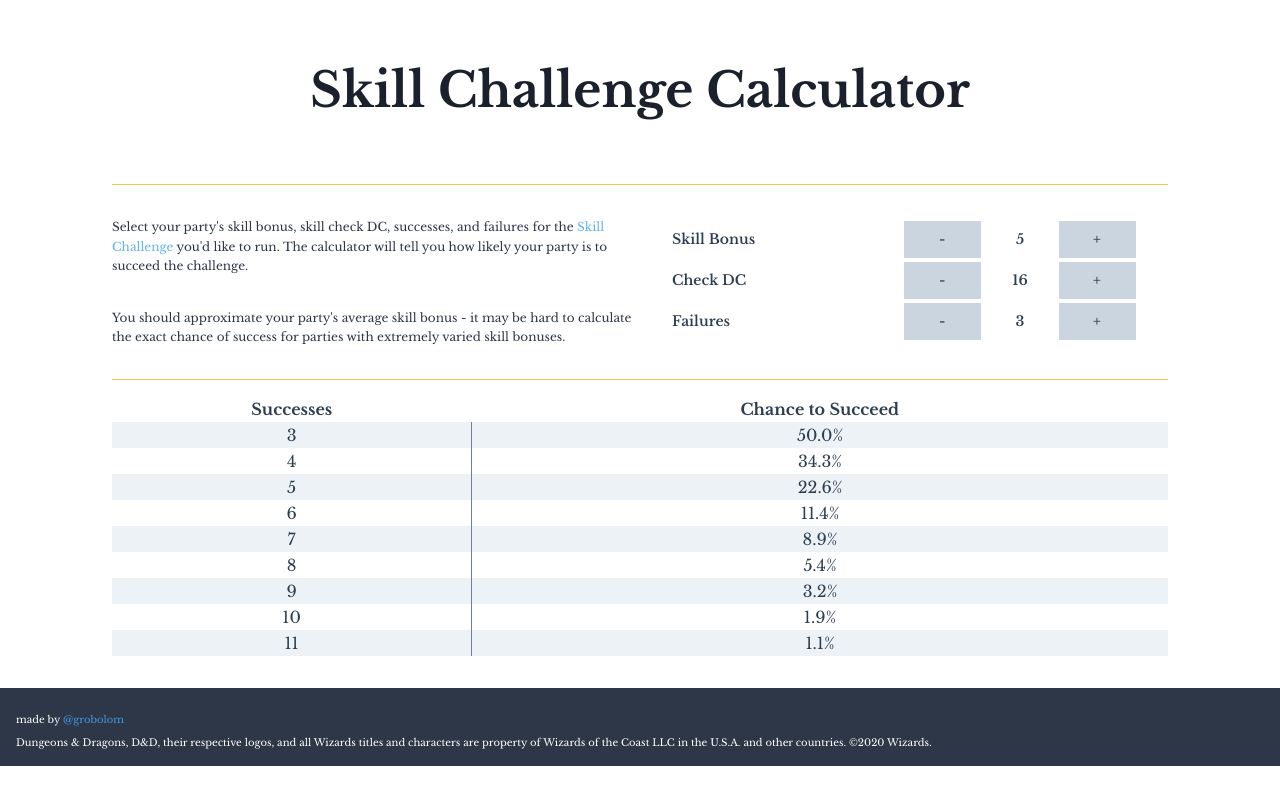
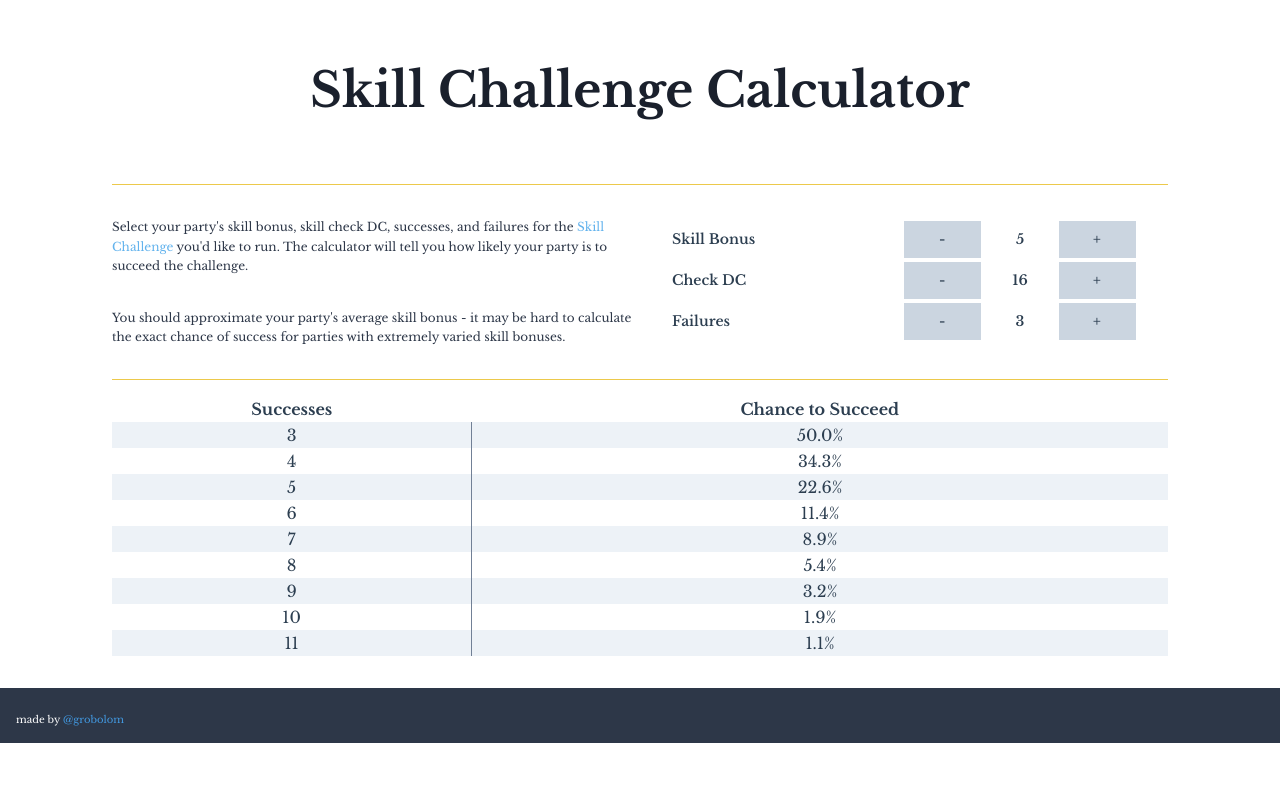
Before and after one commit to grobolom/skill-challenge-calculator, a Vue app in the folder src/frontend/: page / in a window 1280 px wide. Built offline with nearby package versions, Linux system fonts and the light colour scheme.

Commit message:
remove DND footer

```diff
--- a/src/frontend/src/components/Footer.vue
+++ b/src/frontend/src/components/Footer.vue
@@ -3,10 +3,5 @@
     <p>
       made by <a href='https://twitter.com/grobolom'>@grobolom</a>
     </p>
-    <p>
-      Dungeons & Dragons, D&D, their respective logos, and all Wizards
-      titles and characters are property of Wizards of the Coast LLC in
-      the U.S.A. and other countries. ©2020 Wizards.
-    </p>
   </div>
 </template>
```
